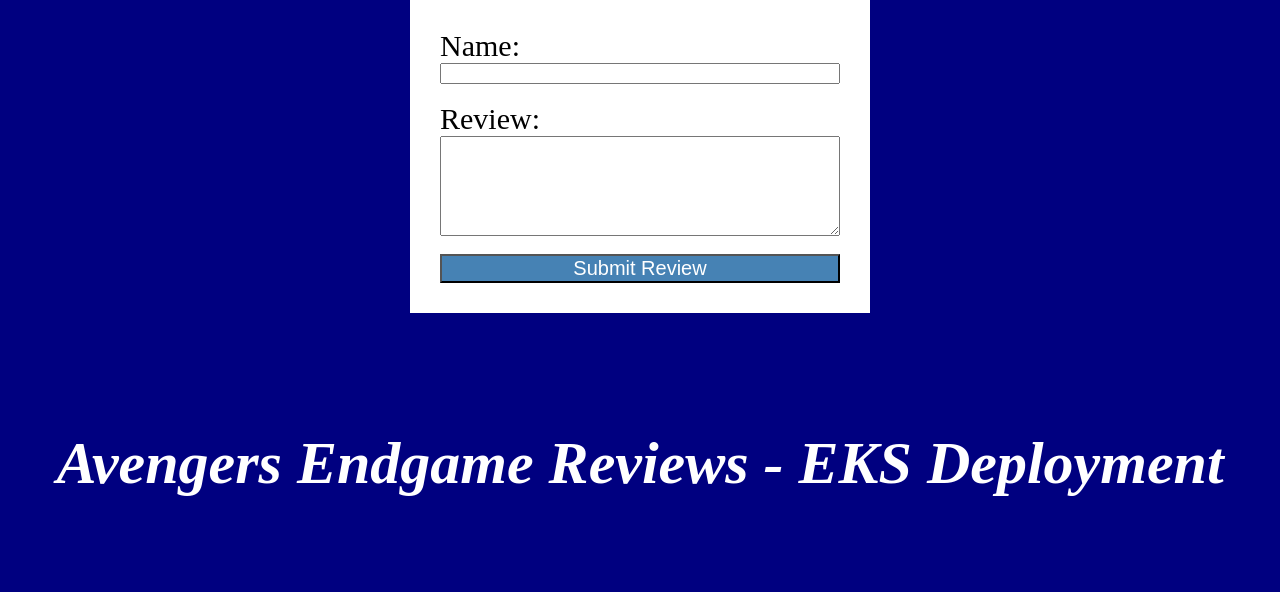
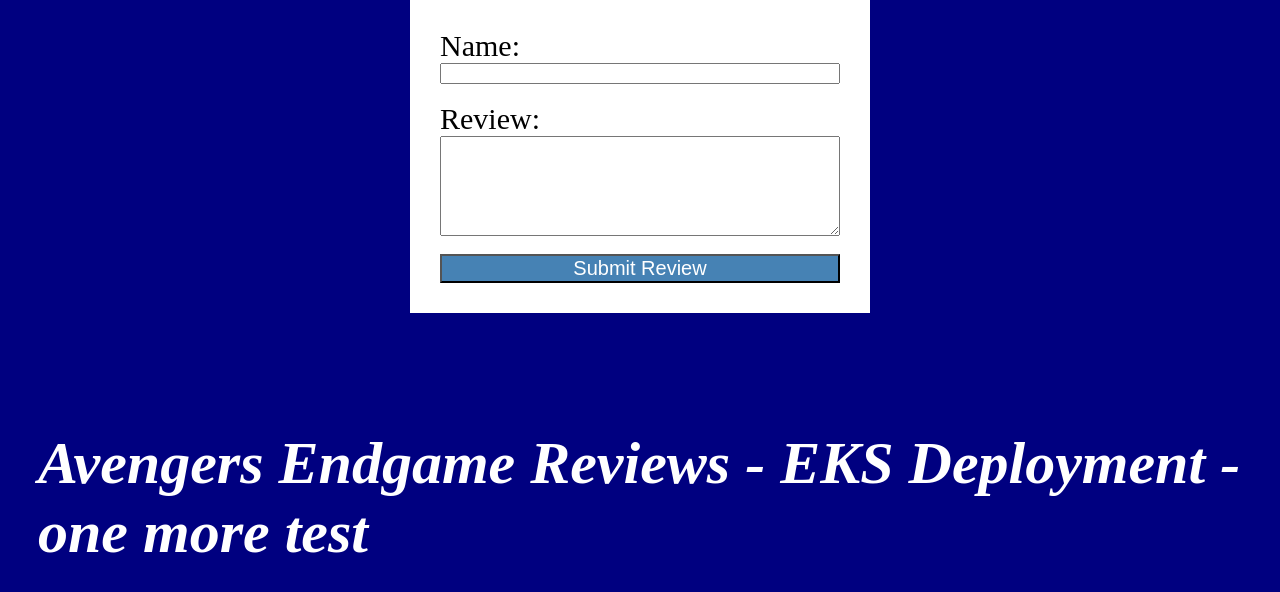
Before and after one commit to sumzzgit/endgame_manual_k8s_deploy, a Flask app: page / in a window 1280 px wide. Shown: the part 89-681 px from the top of the page. Run offline with Flask 3, Linux system fonts and the light colour scheme.

Commit message:
Update index.html

```diff
--- a/frontend/templates/index.html
+++ b/frontend/templates/index.html
@@ -99,7 +99,7 @@
     <div class="main-container">
 
     <br>
-    <i><h1> Avengers Endgame Reviews - EKS Deployment </h1></i>
+    <i><h1> Avengers Endgame Reviews - EKS Deployment - one more test </h1></i>
     </div>
 
 </div>
```
